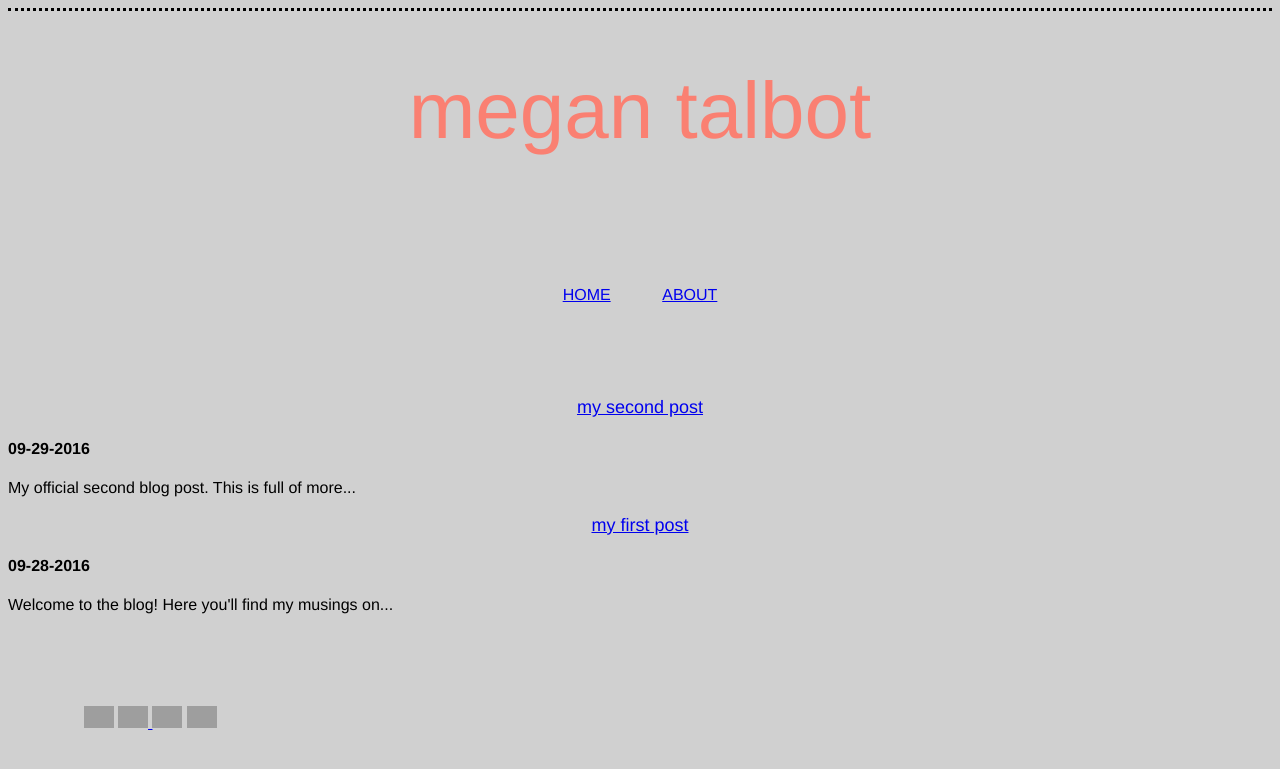
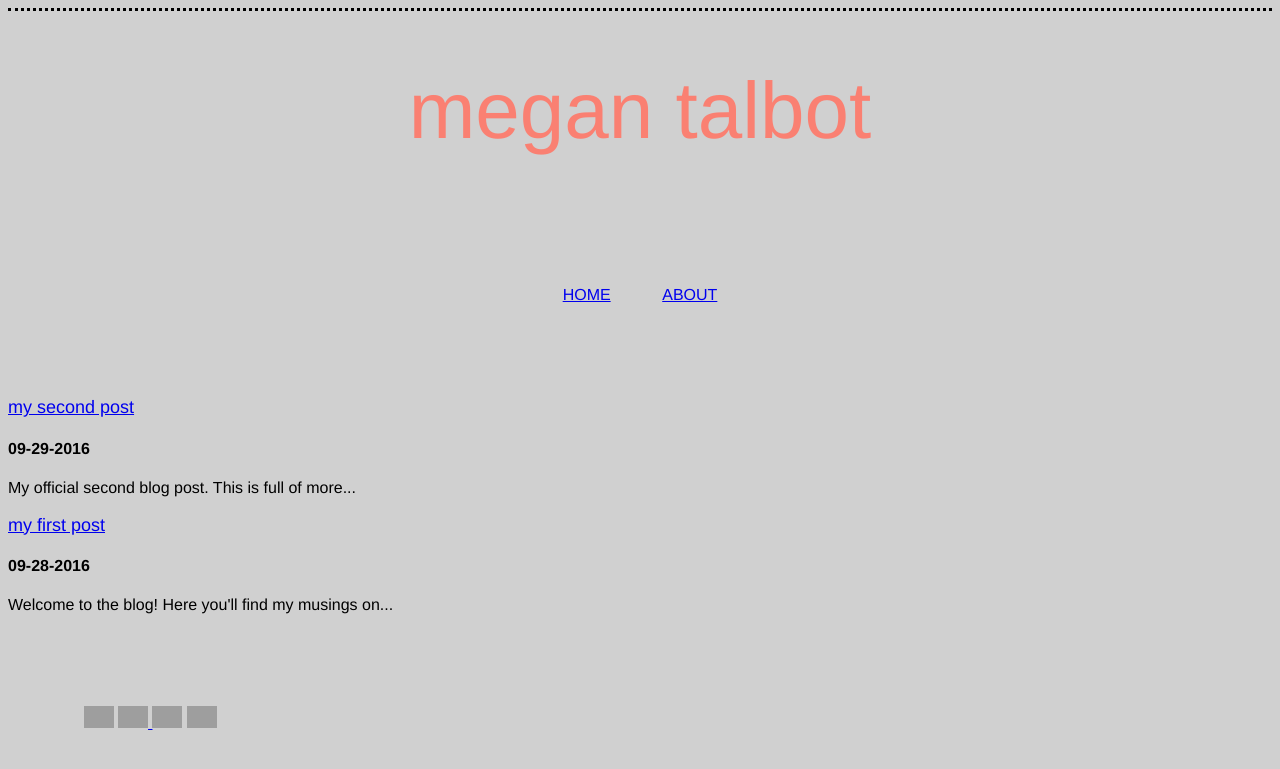
Before and after one commit to meganft/meganft.github.io, a Jekyll site: the page built from index.html, in a window 1280 px wide. Shown: the top 769 px of the page. Built offline with Jekyll 4.4.1, drawn with Linux system fonts in a browser that asks for light colours; grey boxes are pictures that could not be loaded.

Commit message:
Update about page

```diff
--- a/css/styles.css
+++ b/css/styles.css
@@ -25,10 +25,10 @@
 }
 
 h3 {
-  color: #fa8072;
+  color: black;
   font-family: Helvetica;
   font-weight: lighter;
-  text-align: center;
+  text-align: left;
   font-size: 18px;
 }
 
```
